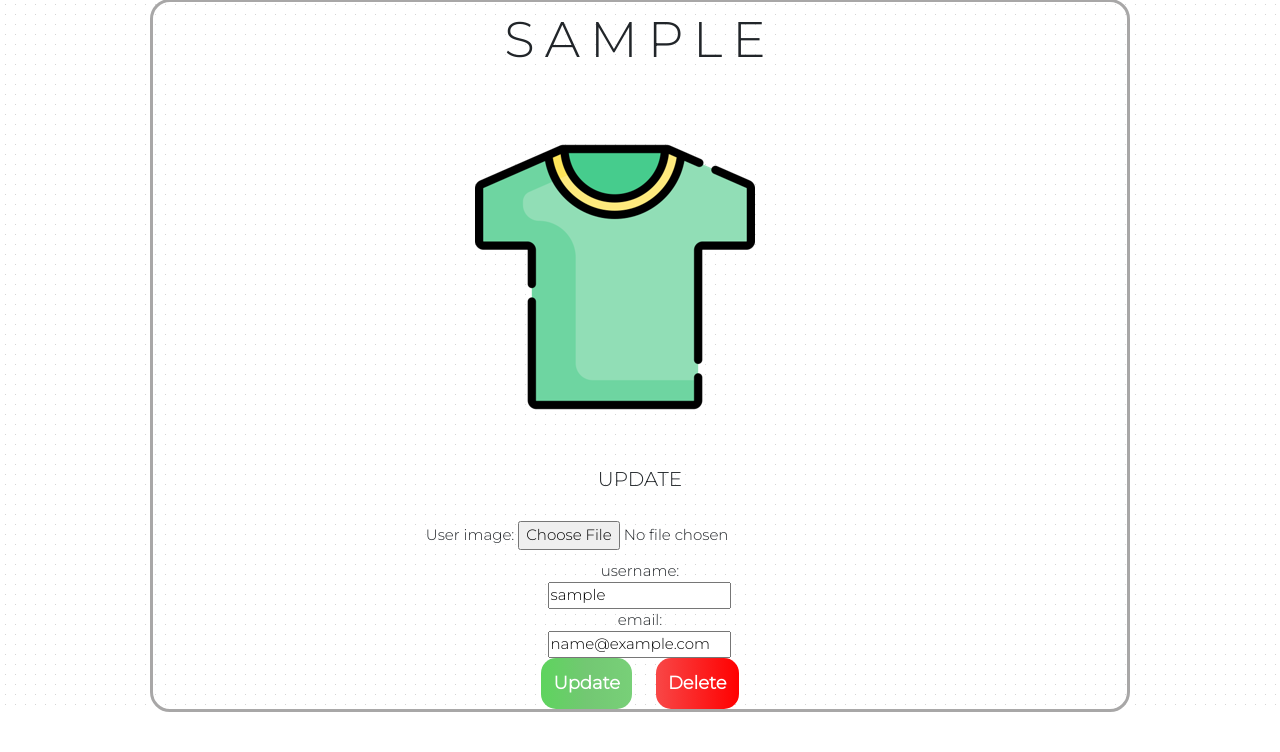
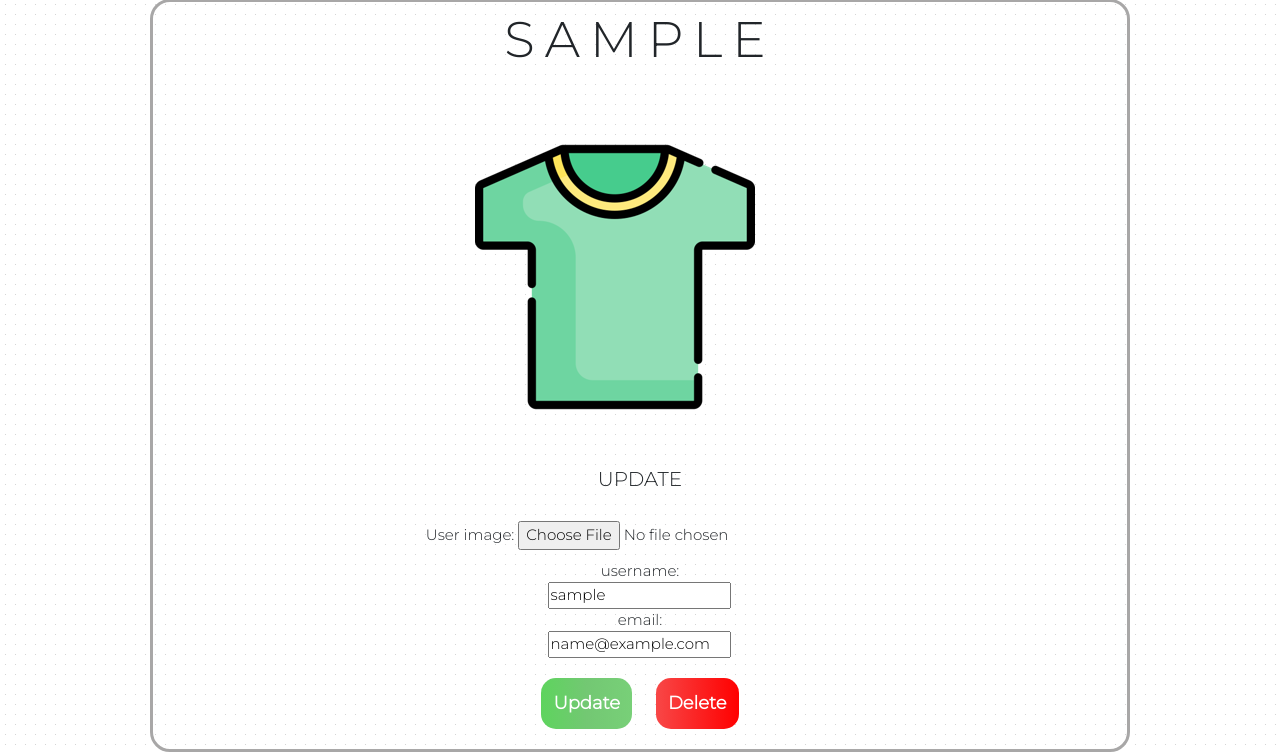
Before and after one commit to maciejwojtkowiak/fitshop, a Django app: page /profile/1/ in a window 1280 px wide. Shown: the part 331-1083 px from the top of the page. Before the commit the page ends 1043 px from the top, so only its background shows below. Run offline with Django 3.2, Linux system fonts and the light colour scheme; the visitor is signed in with stand-in values (Sample User, id 1).

Commit message:
margin buttons

```diff
--- a/shop/static/shop/profile-style.css
+++ b/shop/static/shop/profile-style.css
@@ -33,6 +33,12 @@
         grid-template-rows: repeat(9, 1fr);
     }
 }
+
+.profile-buttons-container {
+    margin-top: 2rem;
+    margin-bottom: 2rem;
+}
+
 .delete-button {
     text-decoration: none;
     background-image: linear-gradient(to right, rgb(248, 71, 71), red);
```
